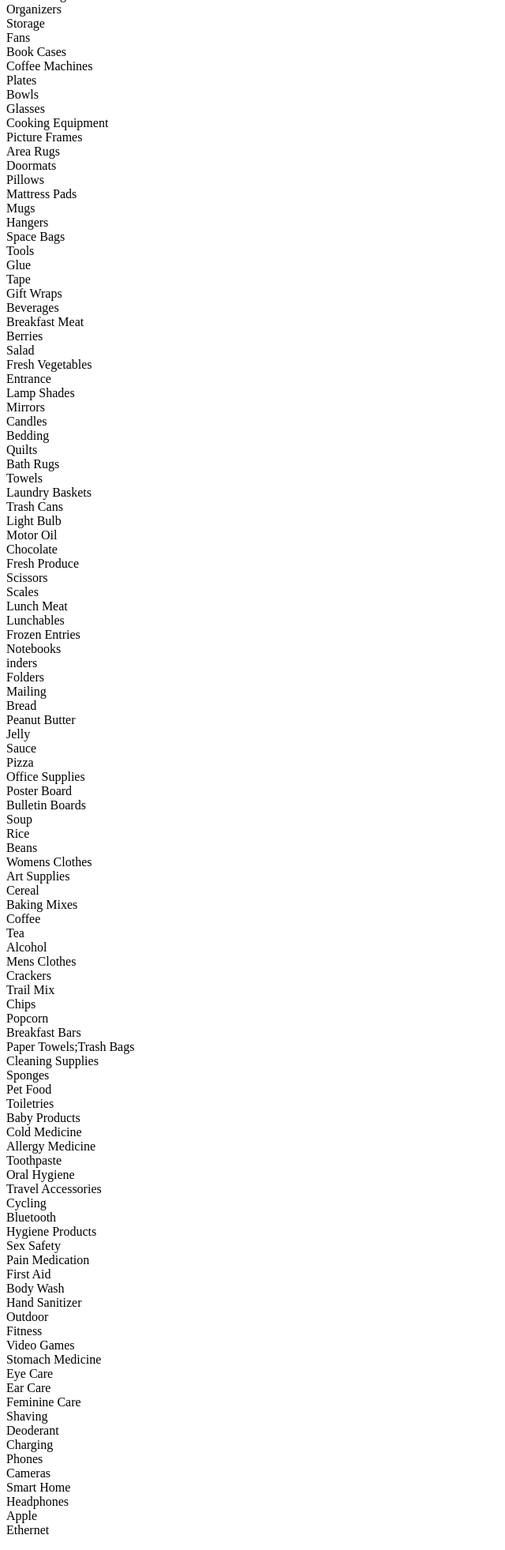
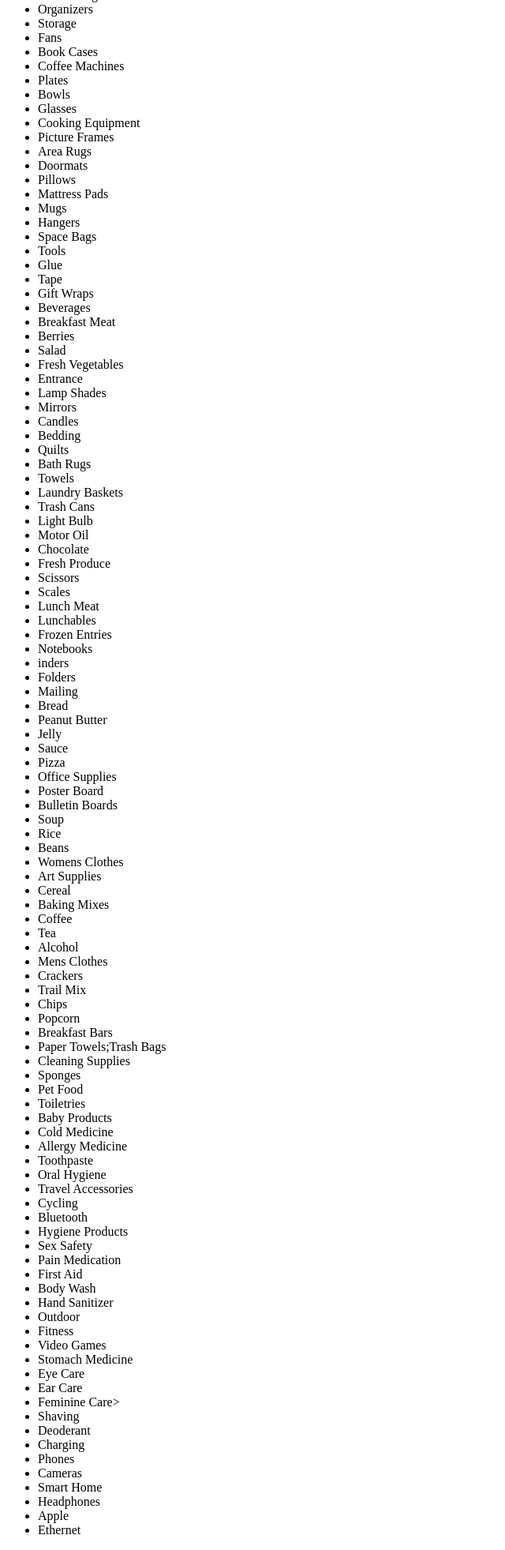
Before and after one commit to ryomakawakami/ryomakawakami.github.io, a plain HTML site: page hackio19/target.html in a window 1280 px wide. Shown: the part 113-2076 px from the top of the page at 79% size, without its empty margins (0-640 px from the left). Drawn offline with Linux system fonts and the light colour scheme.

Commit message:
Updated target.html

```diff
--- a/hackio19/target.html
+++ b/hackio19/target.html
@@ -1,120 +1,122 @@
 <html>
 <body>
 <p>
-Cards<br>
-Toss Pillows<br>
-Window Curtains<br>
-Multi Piece Set<br>
-Bath Decor<br>
-Bath Storage<br>
-Organizers<br>
-Storage<br>
-Fans<br>
-Book Cases<br>
-Coffee Machines<br>
-Plates<br>
-Bowls<br>
-Glasses<br>
-Cooking Equipment<br>
-Picture Frames<br>
-Area Rugs<br>
-Doormats<br>
-Pillows<br>
-Mattress Pads<br>
-Mugs<br>
-Hangers<br>
-Space Bags<br>
-Tools<br>
-Glue<br>
-Tape<br>
-Gift Wraps<br>
-Beverages<br>
-Breakfast Meat<br>
-Berries<br>
-Salad<br>
-Fresh Vegetables<br>
-Entrance<br>
-Lamp Shades<br>
-Mirrors<br>
-Candles<br>
-Bedding<br>
-Quilts<br>
-Bath Rugs<br>
-Towels<br>
-Laundry Baskets<br>
-Trash Cans<br>
-Light Bulb<br>
-Motor Oil<br>
-Chocolate<br>
-Fresh Produce<br>
-Scissors<br>
-Scales<br>
-Lunch Meat<br>
-Lunchables<br>
-Frozen Entries<br>
-Notebooks<br>
-inders<br>
-Folders<br>
-Mailing<br>
-Bread<br>
-Peanut Butter<br>
-Jelly<br>
-Sauce<br>
-Pizza<br>
-Office Supplies<br>
-Poster Board<br>
-Bulletin Boards<br>
-Soup<br>
-Rice<br>
-Beans<br>
-Womens Clothes<br>
-Art Supplies<br>
-Cereal<br>
-Baking Mixes<br>
-Coffee<br>
-Tea<br>
-Alcohol<br>
-Mens Clothes<br>
-Crackers<br>
-Trail Mix<br>
-Chips<br>
-Popcorn<br>
-Breakfast Bars<br>
-Paper Towels;Trash Bags<br>
-Cleaning Supplies<br>
-Sponges<br>
-Pet Food<br>
-Toiletries<br>
-Baby Products<br>
-Cold Medicine<br>
-Allergy Medicine<br>
-Toothpaste<br>
-Oral Hygiene<br>
-Travel Accessories<br>
-Cycling<br>
-Bluetooth<br>
-Hygiene Products<br>
-Sex Safety<br>
-Pain Medication<br>
-First Aid<br>
-Body Wash<br>
-Hand Sanitizer<br>
-Outdoor<br>
-Fitness<br>
-Video Games<br>
-Stomach Medicine<br>
-Eye Care<br>
-Ear Care<br>
-Feminine Care<br>
-Shaving<br>
-Deoderant<br>
-Charging<br>
-Phones<br>
-Cameras<br>
-Smart Home<br>
-Headphones<br>
-Apple<br>
-Ethernet
+<ul>
+<li>Cards<br></li>
+<li>Toss Pillows<br></li>
+<li>Window Curtains<br></li>
+<li>Multi Piece Set<br></li>
+<li>Bath Decor<br></li>
+<li>Bath Storage<br></li>
+<li>Organizers<br></li>
+<li>Storage<br></li>
+<li>Fans<br></li>
+<li>Book Cases<br></li>
+<li>Coffee Machines<br></li>
+<li>Plates<br></li>
+<li>Bowls<br></li>
+<li>Glasses<br></li>
+<li>Cooking Equipment<br></li>
+<li>Picture Frames<br></li>
+<li>Area Rugs<br></li>
+<li>Doormats<br></li>
+<li>Pillows<br></li>
+<li>Mattress Pads<br></li>
+<li>Mugs<br></li>
+<li>Hangers<br></li>
+<li>Space Bags<br></li>
+<li>Tools<br></li>
+<li>Glue<br></li>
+<li>Tape<br></li>
+<li>Gift Wraps<br></li>
+<li>Beverages<br></li>
+<li>Breakfast Meat<br></li>
+<li>Berries<br></li>
+<li>Salad<br></li>
+<li>Fresh Vegetables<br></li>
+<li>Entrance<br></li>
+<li>Lamp Shades<br></li>
+<li>Mirrors<br></li>
+<li>Candles<br></li>
+<li>Bedding<br></li>
+<li>Quilts<br></li>
+<li>Bath Rugs<br></li>
+<li>Towels<br></li>
+<li>Laundry Baskets<br></li>
+<li>Trash Cans<br></li>
+<li>Light Bulb<br></li>
+<li>Motor Oil<br></li>
+<li>Chocolate<br></li>
+<li>Fresh Produce<br></li>
+<li>Scissors<br></li>
+<li>Scales<br></li>
+<li>Lunch Meat<br></li>
+<li>Lunchables<br></li>
+<li>Frozen Entries<br></li>
+<li>Notebooks<br></li>
+<li>inders<br></li>
+<li>Folders<br></li>
+<li>Mailing<br></li>
+<li>Bread<br></li>
+<li>Peanut Butter<br></li>
+<li>Jelly<br></li>
+<li>Sauce<br></li>
+<li>Pizza<br></li>
+<li>Office Supplies<br></li>
+<li>Poster Board<br></li>
+<li>Bulletin Boards<br></li>
+<li>Soup<br></li>
+<li>Rice<br></li>
+<li>Beans<br></li>
+<li>Womens Clothes<br></li>
+<li>Art Supplies<br></li>
+<li>Cereal<br></li>
+<li>Baking Mixes<br></li>
+<li>Coffee<br></li>
+<li>Tea<br></li>
+<li>Alcohol<br>
+<li>Mens Clothes<br></li>
+<li>Crackers<br></li>
+<li>Trail Mix<br></li>
+<li>Chips<br></li>
+<li>Popcorn<br></li>
+<li>Breakfast Bars<br></li>
+<li>Paper Towels;Trash Bags<br></li>
+<li>Cleaning Supplies<br></li>
+<li>Sponges<br></li>
+<li>Pet Food<br></li>
+<li>Toiletries<br></li>
+<li>Baby Products<br></li>
+<li>Cold Medicine<br></li>
+<li>Allergy Medicine<br></li>
+<li>Toothpaste<br></li>
+<li>Oral Hygiene<br></li>
+<li>Travel Accessories<br></li>
+<li>Cycling<br></li>
+<li>Bluetooth<br></li>
+<li>Hygiene Products<br></li>
+<li>Sex Safety<br></li>
+<li>Pain Medication<br></li>
+<li>First Aid<br></li>
+<li>Body Wash<br></li>
+<li>Hand Sanitizer<br></li>
+<li>Outdoor<br></li>
+<li>Fitness<br></li>
+<li>Video Games<br></li>
+<li>Stomach Medicine<br></li>
+<li>Eye Care<br></li>
+<li>Ear Care<br></li>
+<li>Feminine Care<br</li>>
+<li>Shaving<br></li>
+<li>Deoderant<br></li>
+<li>Charging<br></li>
+<li>Phones<br></li>
+<li>Cameras<br></li>
+<li>Smart Home<br></li>
+<li>Headphones<br></li>
+<li>Apple<br></li>
+<li>Ethernet</li>
+</ul>
 </p>
 </body>
 </html>
```
